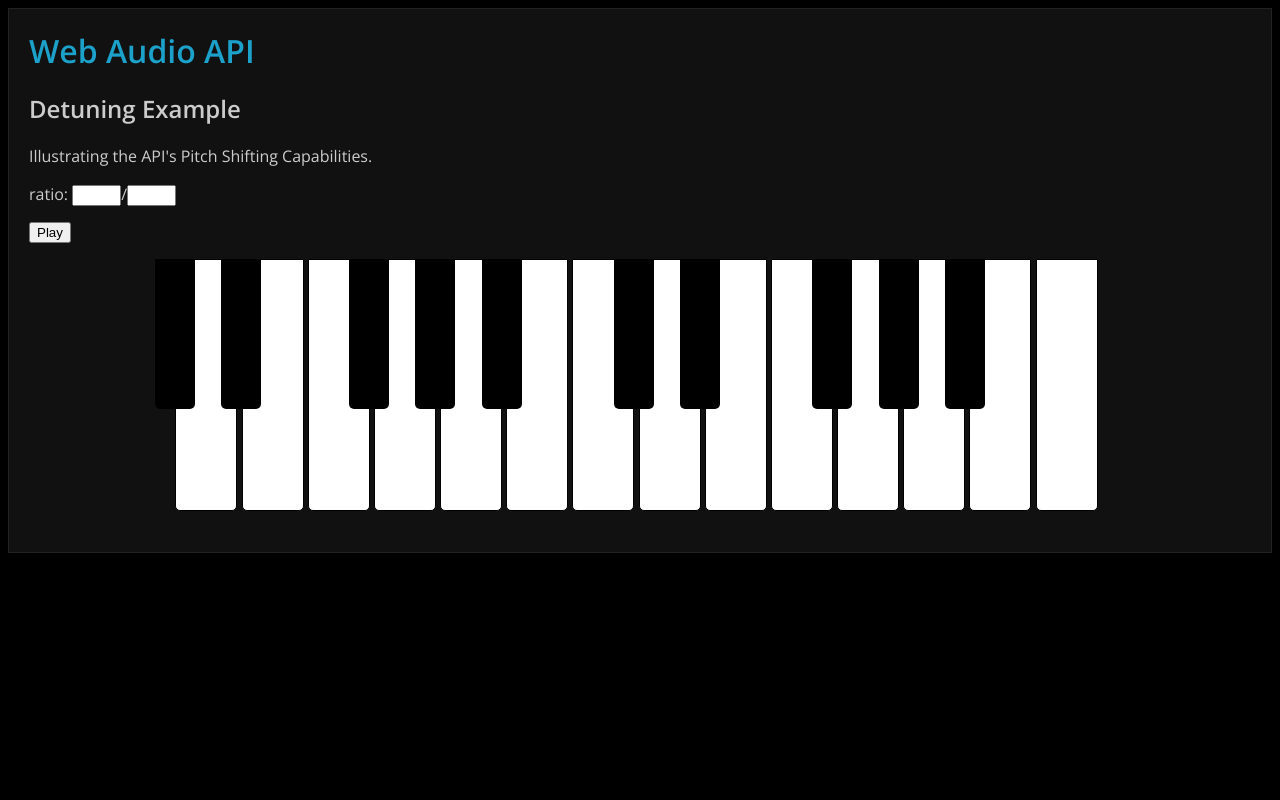
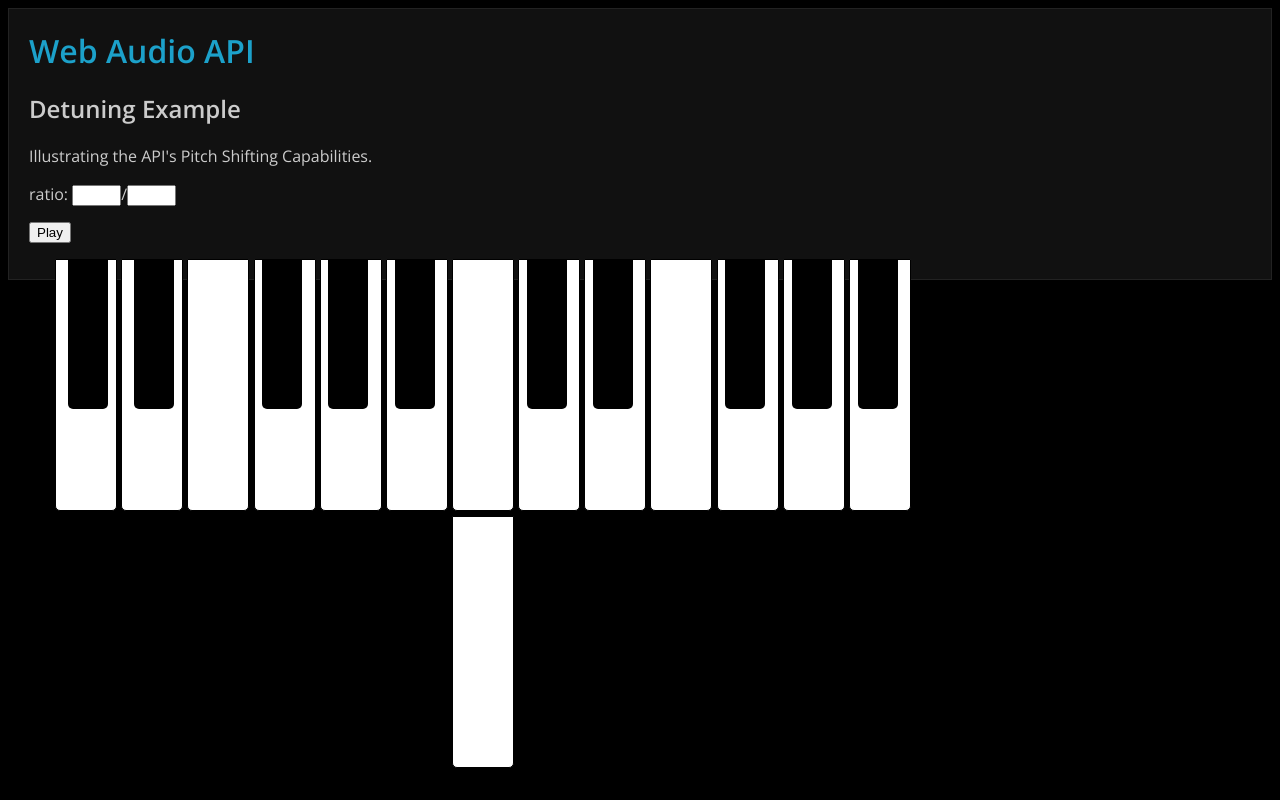
Before and after one commit to sigmonky/webaudio, a plain HTML site: page tuningproto/tuningproto.html in a window 1280 px wide. Drawn offline with nearby package versions, Linux system fonts and the light colour scheme; no server answers.

Commit message:
static keyboard

```diff
--- a/tuningproto/tuningproto.html
+++ b/tuningproto/tuningproto.html
@@ -10,15 +10,17 @@
     <style>
 
             #keybox {
-                /*width:910px;*/
+                width:922px;
                 margin-left: -7px;
                 text-align: center;
+                position:absolute;
             }
 
             #blackkeys {
                 position: absolute;
-                z-index: 2; padding-left: 10px;
-                margin-left: 112px;
+                z-index: 2;
+                padding-left: 10px;
+                margin-left: 25px;
             }
 
             .key {
```
Also changed, not shown: jlongster-example/particle.png (deleted), 1 other file.
